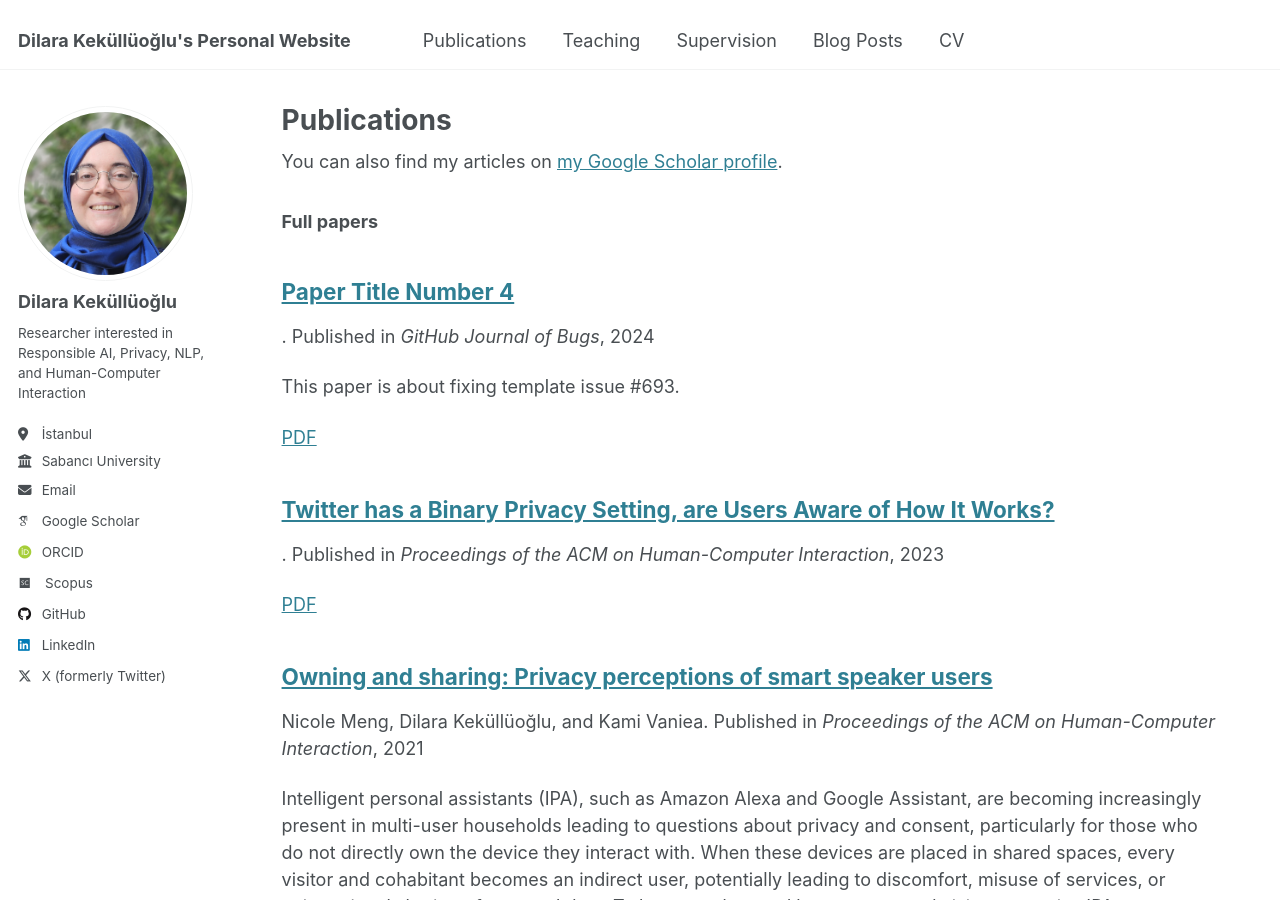
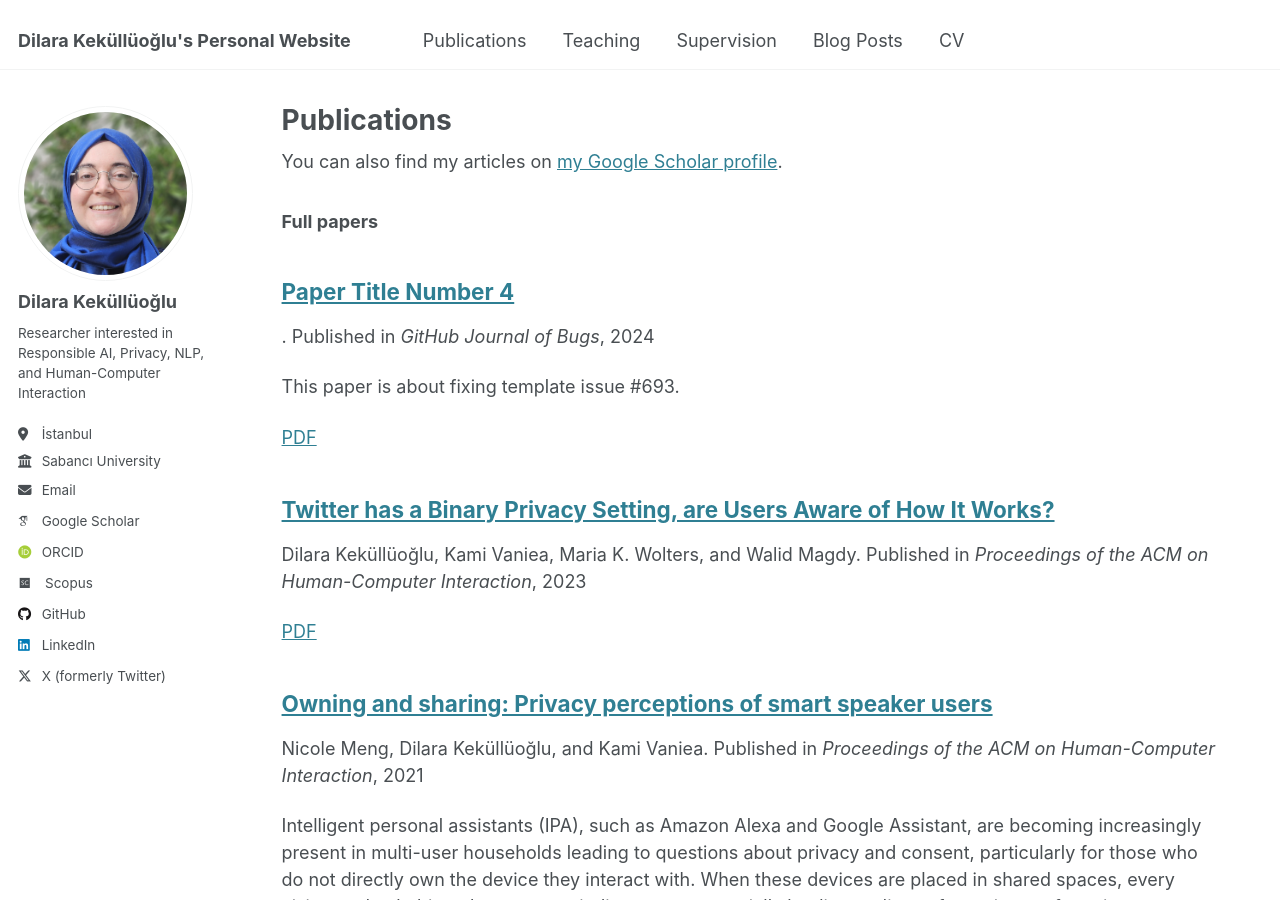
Before and after one commit to dilarakkl/dilarakkl.github.io, a Jekyll site: the page built from _pages/publications.md, in a window 1280 px wide and 900 px high. Built offline with Jekyll 4.4.1, drawn with Linux system fonts in a browser that asks for light colours; some web fonts are replaced.

Commit message:
Update 2023-04-23-twitter-binary-settings.md

```diff
--- a/_publications/2023-04-23-twitter-binary-settings.md
+++ b/_publications/2023-04-23-twitter-binary-settings.md
@@ -3,6 +3,7 @@ title: "Twitter has a Binary Privacy Setting, are Users Aware of How It Works?"
 collection: publications
 category: manuscripts
 permalink: /publication/2023-04-23-twitter-binary-settings
+authors: 'Dilara Keküllüoğlu, Kami Vaniea, Maria K. Wolters, and Walid Magdy'
 excerpt: ''
 date: 2023-04-23
 venue: 'Proceedings of the ACM on Human-Computer Interaction'
```
